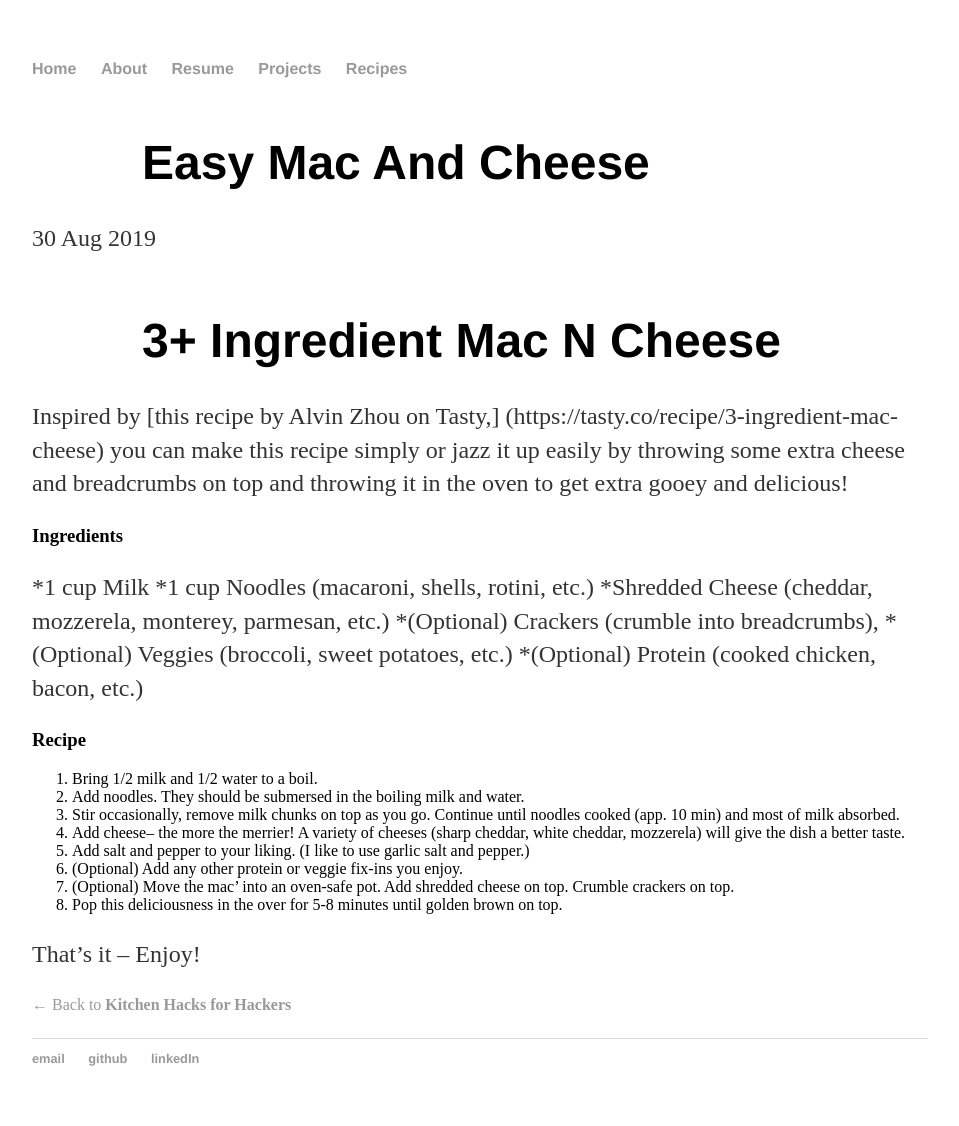
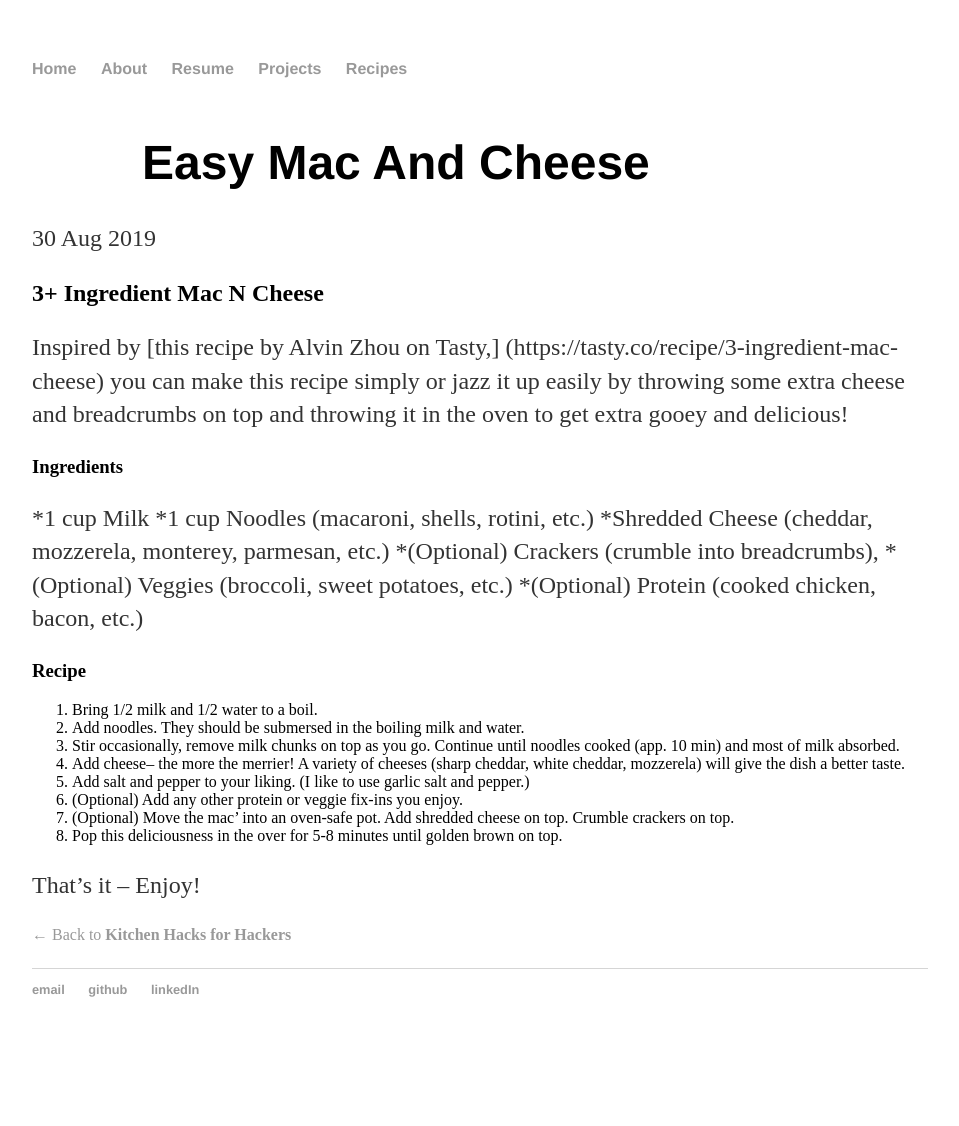
Before and after one commit to bmcgovern007/bmcgovern007.github.io, a Jekyll site: the page built from _posts/2019-08-30-easy-mac-and-cheese.md, in a window 1280 px wide. Shown: the whole page, without its empty margins (160-1119 px from the left). Built offline with Jekyll 4.4.1, drawn with Linux system fonts in a browser that asks for light colours; our own code applies the rules of GitHub Pages for plain Markdown files; after the commit the page ends 1057 px from its top, so only the background shows below that.

```diff
--- a/_posts/2019-08-30-easy-mac-and-cheese.md
+++ b/_posts/2019-08-30-easy-mac-and-cheese.md
@@ -1,5 +1,5 @@
 
-# 3+ Ingredient Mac N Cheese
+## 3+ Ingredient Mac N Cheese
 
 Inspired by [this recipe by Alvin Zhou on Tasty,] (https://tasty.co/recipe/3-ingredient-mac-cheese) you can make this recipe
 simply or jazz it up easily by throwing some extra cheese and breadcrumbs on top and throwing it in the oven to get extra
```
